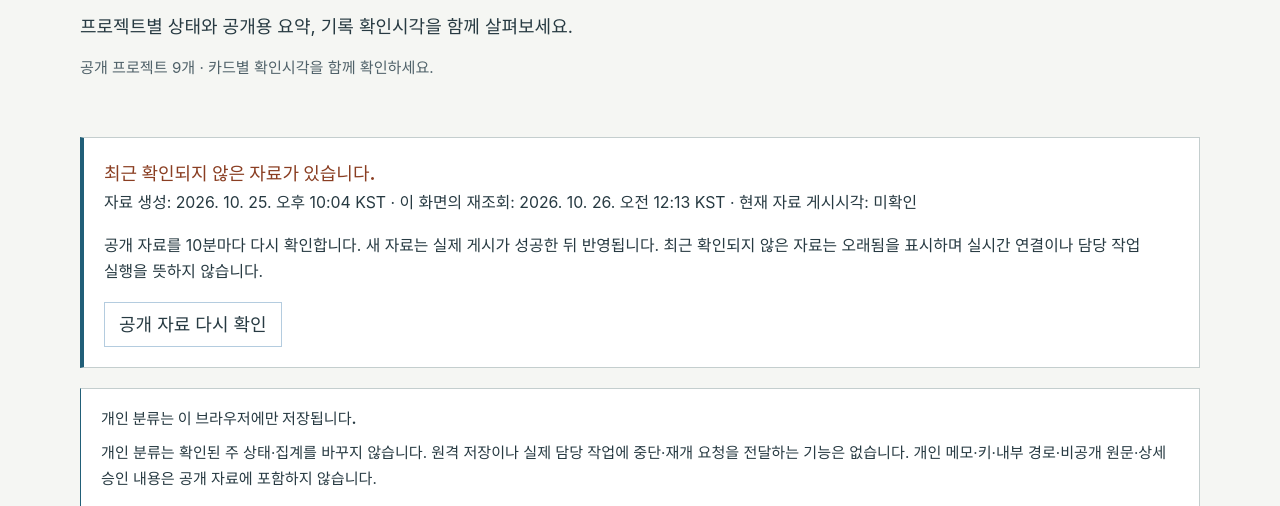
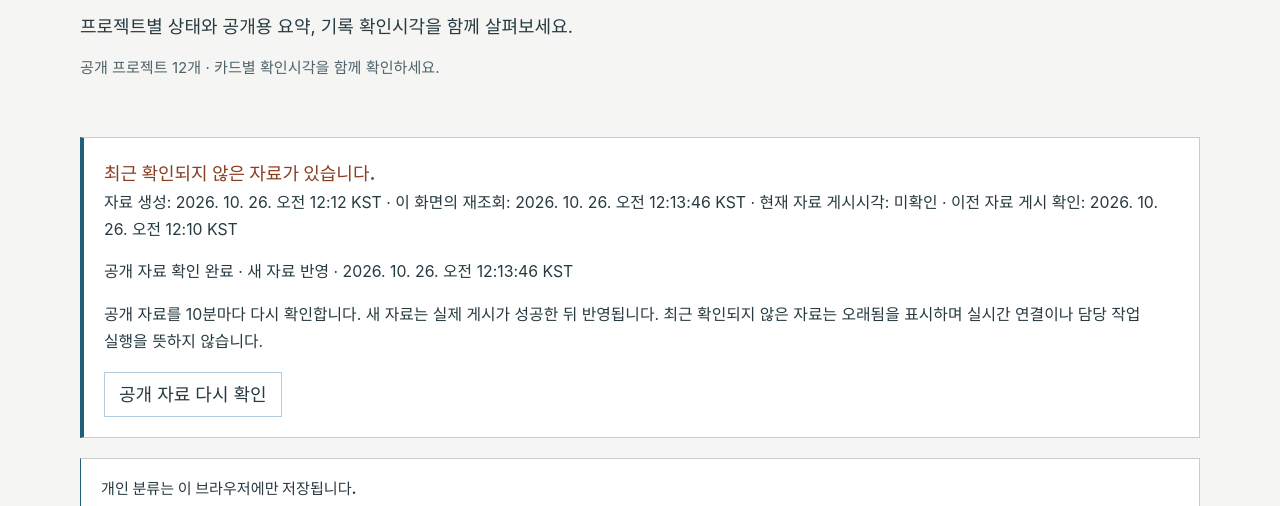
Before and after one commit to DLAte-1201/dlate-1201.github.io, a plain HTML site: page moa/index.html in a window 1280 px wide. Shown: the part 247-753 px from the top of the page. Drawn offline with Linux system fonts and the light colour scheme.

Commit message:
Fix MOA public dashboard and include approved research pilots
Publish the reviewed twelve-project public field selection under moa/ only.
Add verified refresh feedback, backup reselection recovery and cache-generation protection.
Preserve the website root and keep private project records and notes excluded.

```diff
--- a/moa/app.js
+++ b/moa/app.js
@@ -2,11 +2,12 @@
 'use strict';
 const Feed=window.MoaPublicFeed,{HubStore,STATUSES,PREFIX}=window.HubStorage;
 const $=s=>document.querySelector(s),esc=s=>String(s).replace(/[&<>"']/g,c=>({'&':'&amp;','<':'&lt;','>':'&gt;','"':'&quot;',"'":'&#39;'}[c]));
-const date=v=>v?new Intl.DateTimeFormat('ko-KR',{timeZone:'Asia/Seoul',dateStyle:'medium',timeStyle:'short'}).format(new Date(v))+' KST':'미확인';
+const date=(v,seconds=false)=>v?new Intl.DateTimeFormat('ko-KR',{timeZone:'Asia/Seoul',dateStyle:'medium',timeStyle:seconds?'medium':'short'}).format(new Date(v))+' KST':'미확인';
 const kindName=k=>k==='research'?'연구':'일반';
 let data=null,projects=[],lastRevision=null,feedView=null,store,state={latest:{},history:{},damaged:[]},storageError=false,kind='all',status='all',query='',selected=null,pending=null,generation=0;
 const labels=Feed.LABELS,defaultStatus=p=>({active:'active',maintenance:'maintenance',completed:'completed'}[p.workClass]||'paused'),personal=p=>state.latest[p.id]?.status??defaultStatus(p);
 function notify(message,error=false){$('#save-status').textContent=message;$('#save-status').dataset.error=error;$('#detail-feedback').textContent=selected?message:'';}
+function resetImport(){generation++;pending=null;$('#import-file').value='';$('#import-preview').hidden=true;$('#import-preview').textContent='';}
 function read(){if(!store)store=new HubStore(window.localStorage,Feed.IDS);state=store.read();storageError=false;}
 try{read();}catch(e){storageError=true;notify(e.message,true);}
 function detail(){
@@ -33,11 +34,13 @@ function render(){
 function ageCards(){for(const p of projects){const el=document.querySelector('[data-checked="'+p.id+'"]');if(el){const stale=Date.now()-Date.parse(p.recordCheckedAt)>1200000;el.textContent='자료 확인 '+date(p.recordCheckedAt)+(stale?' · 최근 확인되지 않음':'');el.dataset.stale=stale;}}}
 function renderFeed(view){
  feedView=view;
+ const refreshButton=$('#refresh-feed');refreshButton.disabled=!!view.checking;refreshButton.setAttribute('aria-busy',String(!!view.checking));refreshButton.textContent=view.checking?'확인 중…':'공개 자료 다시 확인';
  const names={unavailable:'공개 자료를 확인하지 못했습니다.',overdue:'최근 확인되지 않은 자료가 있습니다.',recentlyChecked:'최근 담당 기록 확인자료입니다.','recently-checked':'최근 담당 기록 확인자료입니다.','fetch-failed':'공개 자료 재조회 실패 · 이전 자료를 표시합니다.','source-unconfirmed':'자료 출처 확인이 실패해 기존 현황을 표시합니다.'};
- $('#feed-health').textContent=names[view.state]||'자료 확인 중';
+ $('#feed-health').textContent=view.checking?'공개 자료를 확인하고 있습니다.':names[view.state]||'자료 확인 중';
  $('#feed-health').dataset.state=view.state;
+ $('#refresh-feedback').textContent=view.checking?'':view.lastFetchOutcome==='unchanged'?'공개 자료 확인 완료 · 변경 없음 · '+date(view.lastAttemptFinishedAt,true):view.lastFetchOutcome==='updated'?'공개 자료 확인 완료 · 새 자료 반영 · '+date(view.lastAttemptFinishedAt,true):view.lastFetchOutcome==='failed'?'공개 자료 재조회 실패 · 이전 자료 유지':'';
  const pub=view.lastConfirmedPublication;
- $('#feed-times').textContent='자료 생성: '+date(view.data?.generatedAt)+' · 이 화면의 재조회: '+date(view.lastFetchedAt)+' · 현재 자료 게시시각: '+date(view.publishedAt)+(pub&&!view.publishedAt?' · 이전 자료 게시 확인: '+date(pub.verifiedAt):'');
+ $('#feed-times').textContent='자료 생성: '+date(view.data?.generatedAt)+' · 이 화면의 재조회: '+date(view.lastFetchedAt,true)+' · 현재 자료 게시시각: '+date(view.publishedAt)+(pub&&!view.publishedAt?' · 이전 자료 게시 확인: '+date(pub.verifiedAt):'');
  if(view.data&&view.data.revision!==lastRevision){data=view.data;projects=data.projects;lastRevision=data.revision;render();}
  else if(!data)render();else ageCards();
 }
@@ -58,10 +61,10 @@ $('#reread').addEventListener('click',()=>{try{read();render();notify('저장된
 window.addEventListener('storage',e=>{if(e.key?.startsWith(PREFIX))try{read();render();notify('다른 탭에서 바꾼 개인 분류를 반영했습니다.');}catch(error){notify(error.message,true);}});
 $('#export-backup').addEventListener('click',()=>{try{const url=URL.createObjectURL(new Blob([JSON.stringify(store.backup(),null,2)],{type:'application/json'})),a=document.createElement('a');a.href=url;a.download='moa-public-backup.json';a.click();setTimeout(()=>URL.revokeObjectURL(url),1000);}catch(e){notify(e.message,true);}});
 $('#import-file').addEventListener('change',async e=>{
- const token=++generation;pending=null;$('#import-preview').hidden=true;const file=e.target.files[0];if(!file)return;
- try{if(file.size>500000)throw Error('500KB 이하의 JSON 백업을 선택하세요.');const text=await file.text();if(token!==generation)return;const backup=store.parseBackup(text),preview=store.preview(backup);pending=backup;$('#import-preview').innerHTML='<p>새로 반영할 분류 '+preview.incoming.length+'개 · 유지할 분류 '+preview.kept+'개</p><ul>'+preview.incoming.map(c=>'<li>'+esc(projects.find(p=>p.id===c.projectId)?.name||c.projectId)+' · '+(c.status?STATUSES[c.status]:'기본 분류')+'</li>').join('')+'</ul><div class="buttons"><button id="apply-import">백업 적용</button><button id="cancel-import">취소</button></div>';$('#import-preview').hidden=false;}catch(error){if(token===generation)notify(error.message,true);}
+ const token=++generation;pending=null;$('#import-preview').hidden=true;$('#import-preview').textContent='';const file=e.target.files[0];e.target.value='';if(!file)return;
+ try{if(file.size>500000)throw Error('500KB 이하의 JSON 백업을 선택하세요.');const text=await file.text();if(token!==generation)return;const backup=store.parseBackup(text),preview=store.preview(backup);pending=backup;$('#import-preview').innerHTML='<p>새로 반영할 분류 '+preview.incoming.length+'개 · 유지할 분류 '+preview.kept+'개</p><ul>'+preview.incoming.map(c=>'<li>'+esc(projects.find(p=>p.id===c.projectId)?.name||c.projectId)+' · '+(c.status?STATUSES[c.status]:'기본 분류')+'</li>').join('')+'</ul><div class="buttons"><button id="apply-import">백업 적용</button><button id="cancel-import">취소</button></div>';$('#import-preview').hidden=false;}catch(error){if(token===generation){resetImport();notify(error.message,true);}}
 });
-$('#import-preview').addEventListener('click',e=>{const b=e.target.closest('button');if(!b)return;if(b.id==='cancel-import'){pending=null;$('#import-preview').hidden=true;}if(b.id==='apply-import'&&pending){try{const imported=store.importBackup(pending);state=imported.state;storageError=false;pending=null;$('#import-preview').hidden=true;render();notify('백업 분류 '+imported.added+'개 반영 · 기존 분류 '+imported.kept+'개 유지');}catch(error){notify(error.message,true);}}});
+$('#import-preview').addEventListener('click',e=>{const b=e.target.closest('button');if(!b)return;if(b.id==='cancel-import')resetImport();if(b.id==='apply-import'&&pending){try{const imported=store.importBackup(pending);state=imported.state;storageError=false;resetImport();render();notify('백업 분류 '+imported.added+'개 반영 · 기존 분류 '+imported.kept+'개 유지');}catch(error){resetImport();notify(error.message,true);}}});
 let storage=null;try{storage=window.localStorage;}catch{}
 const controller=Feed.create({storage,fetchData:async()=>{const u=new URL('feed.json',window.location.href);u.searchParams.set('check',String(Date.now()));const r=await fetch(u,{cache:'no-store',signal:AbortSignal.timeout(12000)});if(!r.ok)throw Error('Public data unavailable');const text=await r.text();if(new TextEncoder().encode(text).length>200000)throw Error('Public feed too large');return JSON.parse(text);},render:renderFeed});
 $('#refresh-feed').addEventListener('click',()=>controller.refresh());
--- a/moa/feed.js
+++ b/moa/feed.js
@@ -1,7 +1,10 @@
 (function(root){
 'use strict';
 const validISO=typeof module!=='undefined'?require('./dates.js').validISO:v=>root.MoaDates.validISO(v);
-const IDS=['mirrorrun','nunchi','goose','anchor','groundwork','skill-dividend','pass-the-buck','seed-vault','portfolio'];
+const LEGACY_IDS=['mirrorrun','nunchi','goose','anchor','groundwork','skill-dividend','pass-the-buck','seed-vault','portfolio'];
+const IDS=['mirrorrun','nunchi','goose','anchor','groundwork','skill-dividend','pass-the-buck','back-on-track','show-your-work','pick-up-the-thread','seed-vault','portfolio'];
+const SCOPES={'moa-public-approved-20261025-v1':{ids:LEGACY_IDS,research:7,rank:1},'moa-public-approved-20261025-v2':{ids:IDS,research:10,rank:2}};
+const CURRENT_POLICY='moa-public-approved-20261025-v2',CACHE_KEY='moa-public.feed.v3.scope12',LEGACY_CACHE_KEY='moa-public.feed.v2';
 const LABELS=Object.freeze({active:'작업 진행 중',technical:'기술·접근 차단',decision:'사용자 결정 대기',input:'자료 입력 대기',held:'사용자 보류',maintenance:'유지관리',completed:'프로젝트 종료'});
 const keys=(o,want)=>o&&typeof o==='object'&&!Array.isArray(o)&&JSON.stringify(Object.keys(o).sort())===JSON.stringify([...want].sort());
 const canonical=v=>v===null||typeof v!=='object'?JSON.stringify(v):Array.isArray(v)?'['+v.map(canonical).join(',')+']':'{'+Object.keys(v).sort().map(k=>JSON.stringify(k)+':'+canonical(v[k])).join(',')+'}';
@@ -9,11 +12,13 @@ async function sha(v){const text=typeof v==='string'?v:canonical(v);if(typeof mo
 function safeText(v,max){if(typeof v!=='string'||!v.trim()||v.length>max||/[<>]/.test(v)||/(?:[A-Z]:\\|\/Users\/|\/workspace\/|libfile_|01a[0-9a-f]{5}-|\bsk-[A-Za-z0-9_-]{16,}|gh[pousr]_[A-Za-z0-9]|https?:\/\/|[A-Z0-9._%+-]+@[A-Z0-9.-]+\.[A-Z]{2,}|\.moa-local|project-hub\.v1\.event\.)/i.test(v))throw Error('공개 문구의 형식이나 포함 내용을 확인할 수 없습니다.');return v;}
 function stamp(v,now,nullable=false){if(v===null&&nullable)return null;if(!validISO(v)||Date.parse(v)>now+60000)throw Error('자료 시각이 올바르지 않습니다.');return v;}
 function validate(data,{now=Date.now(),previous=null}={}){
- if(!keys(data,['schemaVersion','policyRevision','revision','dataRevision','factsHash','generatedAt','projects','sourceHealth','publication'])||data.schemaVersion!==2||data.policyRevision!=='moa-public-approved-20261025-v1'||!/^[a-f0-9]{64}$/.test(data.revision)||!/^[a-f0-9]{64}$/.test(data.dataRevision)||!/^[a-f0-9]{64}$/.test(data.factsHash))throw Error('공개 자료 계약이 올바르지 않습니다.');
+ if(!keys(data,['schemaVersion','policyRevision','revision','dataRevision','factsHash','generatedAt','projects','sourceHealth','publication'])||data.schemaVersion!==2||typeof data.policyRevision!=='string'||!Object.hasOwn(SCOPES,data.policyRevision)||!/^[a-f0-9]{64}$/.test(data.revision)||!/^[a-f0-9]{64}$/.test(data.dataRevision)||!/^[a-f0-9]{64}$/.test(data.factsHash))throw Error('공개 자료 계약이 올바르지 않습니다.');
  stamp(data.generatedAt,now);
- if(!Array.isArray(data.projects)||data.projects.length!==IDS.length)throw Error('공개 프로젝트 범위가 다릅니다.');
+ const scope=SCOPES[data.policyRevision];
+ if(previous&&SCOPES[previous.policyRevision]?.rank>scope.rank)throw Error('이전 공개목록으로 현재 범위를 되돌릴 수 없습니다.');
+ if(!Array.isArray(data.projects)||data.projects.length!==scope.ids.length)throw Error('공개 프로젝트 범위가 다릅니다.');
  data.projects.forEach((p,i)=>{
-  if(!keys(p,['id','name','kind','workClass','summary','lastResultAt','sourceQueriedAt','recordCheckedAt','sourceUpdatedAt'])||p.id!==IDS[i]||p.kind!==(i<7?'research':'general')||typeof p.workClass!=='string'||!Object.hasOwn(LABELS,p.workClass))throw Error('공개 항목의 자료형이나 상태가 올바르지 않습니다.');
+  if(!keys(p,['id','name','kind','workClass','summary','lastResultAt','sourceQueriedAt','recordCheckedAt','sourceUpdatedAt'])||p.id!==scope.ids[i]||p.kind!==(i<scope.research?'research':'general')||typeof p.workClass!=='string'||!Object.hasOwn(LABELS,p.workClass))throw Error('공개 항목의 자료형이나 상태가 올바르지 않습니다.');
   safeText(p.name,80);safeText(p.summary,180);stamp(p.lastResultAt,now,true);stamp(p.sourceQueriedAt,now,true);stamp(p.recordCheckedAt,now);stamp(p.sourceUpdatedAt,now);
   if(p.sourceQueriedAt&&Date.parse(p.sourceQueriedAt)>Date.parse(p.recordCheckedAt))throw Error('출처 조회·자료 확인 시각 불일치');
   if(p.lastResultAt&&Date.parse(p.lastResultAt)>Date.parse(p.recordCheckedAt)+60000)throw Error('결과·확인 시각이 맞지 않습니다.');
@@ -41,20 +46,23 @@ function assess(data,{now=Date.now(),fetchError=false}={}){
  return{state:fetchError?'fetch-failed':data.sourceHealth.state==='unconfirmed'?'source-unconfirmed':cards.some(p=>p.stale)?'overdue':'recently-checked',cards,publishedAt:currentPublication?.deployedAt||null,lastConfirmedPublication:data.publication};
 }
 function create({fetchData,render,storage=null,now=Date.now,setTimer=setInterval,clearTimer=clearInterval}){
- let current=null,pending=null,error=null,lastFetchedAt=null,timer=null,ageTimer=null;
- const cacheKey='moa-public.feed.v2';
- function view(){render({data:current,...assess(current,{now:now(),fetchError:!!error}),error,lastFetchedAt});}
- async function seed(){if(current){view();return;}try{const raw=storage?.getItem(cacheKey);if(raw&&raw.length<200000)current=await verify(JSON.parse(raw),{now:now()});}catch{}view();}
- function refresh(){if(pending)return pending;pending=(async()=>{try{
-  const next=await verify(await fetchData(),{now:now(),previous:current});
-  current=next;lastFetchedAt=new Date(now()).toISOString();error=null;
-  try{storage?.setItem(cacheKey,JSON.stringify(next));}catch{}
- }catch{error='공개 자료를 다시 읽지 못했습니다. 이전 자료를 유지합니다.';}finally{view();pending=null;}})();return pending;}
+ let current=null,pending=null,error=null,lastFetchedAt=null,timer=null,ageTimer=null,checking=false,lastFetchOutcome=null,lastAttemptFinishedAt=null;
+ let scopeFloorSeen=false;
+ async function newCache(){let raw;try{raw=storage?.getItem(CACHE_KEY);if(raw===null||raw===undefined)return{exists:false,data:null};scopeFloorSeen=true;if(typeof raw!=='string'||raw.length>=200000)return{exists:true,data:null};const data=await verify(JSON.parse(raw),{now:now()});return{exists:true,data:data.policyRevision===CURRENT_POLICY?data:null};}catch{return{exists:raw!==null&&raw!==undefined,data:null};}}
+ function view(){render({data:current,...assess(current,{now:now(),fetchError:!!error}),error,lastFetchedAt,checking,lastFetchOutcome,lastAttemptFinishedAt});}
+ async function seed(){if(current){view();return;}const cached=await newCache();if(cached.exists)current=cached.data;else try{const raw=storage?.getItem(LEGACY_CACHE_KEY);if(raw&&raw.length<200000){const legacy=await verify(JSON.parse(raw),{now:now()}),appeared=await newCache();if(appeared.exists)current=appeared.data;else{current=legacy;if(current.policyRevision===CURRENT_POLICY){scopeFloorSeen=true;try{storage?.setItem(CACHE_KEY,JSON.stringify(current));}catch{}}}}}catch{}view();}
+ function refresh(){if(pending)return pending;checking=true;pending=Promise.resolve().then(async()=>{try{
+  const incoming=await fetchData();if(current?.policyRevision!==CURRENT_POLICY){const shared=await newCache();if(shared.data)current=shared.data;}
+  if(scopeFloorSeen&&incoming?.policyRevision!==CURRENT_POLICY)throw Error('이전 캐시 세대의 자료로 현재 공개 범위를 되돌릴 수 없습니다.');
+  const next=await verify(incoming,{now:now(),previous:current});
+  lastFetchOutcome=current?.revision===next.revision?'unchanged':'updated';current=next;lastFetchedAt=new Date(now()).toISOString();error=null;
+  if(next.policyRevision===CURRENT_POLICY){scopeFloorSeen=true;try{storage?.setItem(CACHE_KEY,JSON.stringify(next));}catch{}}
+ }catch{lastFetchOutcome='failed';error='공개 자료를 다시 읽지 못했습니다. 이전 자료를 유지합니다.';}finally{lastAttemptFinishedAt=new Date(now()).toISOString();checking=false;pending=null;view();}});view();return pending;}
  let starting=null;
  function start(){if(starting)return starting;if(timer!==null)return Promise.resolve();starting=(async()=>{await seed();await refresh();timer=setTimer(refresh,600000);ageTimer=setTimer(view,30000);})().finally(()=>{starting=null;});return starting;}
  function stop(){if(timer!==null)clearTimer(timer);if(ageTimer!==null)clearTimer(ageTimer);timer=ageTimer=null;}
- return{start,refresh,stop,inspect:()=>({current,pending:!!pending,error,lastFetchedAt})};
+ return{start,refresh,stop,inspect:()=>({current,pending:!!pending,error,lastFetchedAt,lastFetchOutcome,lastAttemptFinishedAt})};
 }
-const api={IDS,LABELS,canonical,sha,safeText,validate,verify,assess,create};
+const api={IDS,LABELS,canonical,sha,safeText,validate,verify,assess,create,CACHE_KEY,LEGACY_CACHE_KEY};
 if(typeof module!=='undefined')module.exports=api;else root.MoaPublicFeed=api;
 })(typeof globalThis!=='undefined'?globalThis:this);
--- a/moa/feed.json
+++ b/moa/feed.json
@@ -1,6 +1,6 @@
 {
   "schemaVersion": 2,
-  "policyRevision": "moa-public-approved-20261025-v1",
+  "policyRevision": "moa-public-approved-20261025-v2",
   "projects": [
     {
       "id": "mirrorrun",
@@ -19,10 +19,10 @@
       "kind": "research",
       "workClass": "technical",
       "summary": "수집 준비에 대한 독립 검토 결과를 기다리고 있습니다.",
-      "lastResultAt": null,
+      "lastResultAt": "2026-10-25T14:25:16Z",
       "sourceQueriedAt": "2026-10-25T12:29:31Z",
-      "recordCheckedAt": "2026-10-25T12:38:16.181Z",
-      "sourceUpdatedAt": "2026-10-25T12:38:16.181Z"
+      "recordCheckedAt": "2026-10-25T14:34:41.495Z",
+      "sourceUpdatedAt": "2026-10-25T14:34:41.495Z"
     },
     {
       "id": "goose",
@@ -30,10 +30,10 @@
       "kind": "research",
       "workClass": "decision",
       "summary": "연결 단계의 범위와 진행 여부를 결정해야 합니다.",
-      "lastResultAt": "2026-10-25T00:38:24+09:00",
-      "sourceQueriedAt": "2026-10-25T12:31:25Z",
-      "recordCheckedAt": "2026-10-25T12:38:16.181Z",
-      "sourceUpdatedAt": "2026-10-25T12:38:16.181Z"
+      "lastResultAt": null,
+      "sourceQueriedAt": "2026-10-25T13:25:53Z",
+      "recordCheckedAt": "2026-10-25T13:31:18.735Z",
+      "sourceUpdatedAt": "2026-10-25T13:31:18.735Z"
     },
     {
       "id": "anchor",
@@ -51,11 +51,11 @@
       "name": "Groundwork",
       "kind": "research",
       "workClass": "technical",
-      "summary": "검증 도구에 필요한 조건을 확인하며 준비 작업을 진행하고 있습니다.",
+      "summary": "검증 도구에 필요한 기술 조건을 확인하고 있습니다.",
       "lastResultAt": null,
       "sourceQueriedAt": "2026-10-25T12:30:41Z",
-      "recordCheckedAt": "2026-10-25T12:38:16.181Z",
-      "sourceUpdatedAt": "2026-10-25T12:38:16.181Z"
+      "recordCheckedAt": "2026-10-25T14:34:41.495Z",
+      "sourceUpdatedAt": "2026-10-25T14:34:41.495Z"
     },
     {
       "id": "skill-dividend",
@@ -80,6 +80,39 @@
       "sourceUpdatedAt": "2026-10-25T12:38:16.181Z"
     },
     {
+      "id": "back-on-track",
+      "name": "Back on Track",
+      "kind": "research",
+      "workClass": "decision",
+      "summary": "다음 연구 단계의 범위와 진행 여부를 결정해야 합니다.",
+      "lastResultAt": "2026-10-25T00:30:39+09:00",
+      "sourceQueriedAt": null,
+      "recordCheckedAt": "2026-10-25T02:20:28+09:00",
+      "sourceUpdatedAt": "2026-10-25T00:30:57+09:00"
+    },
+    {
+      "id": "show-your-work",
+      "name": "Show Your Work",
+      "kind": "research",
+      "workClass": "technical",
+      "summary": "검증 준비에 필요한 기술 조건을 확인하고 있습니다.",
+      "lastResultAt": null,
+      "sourceQueriedAt": "2026-10-25T12:12:11Z",
+      "recordCheckedAt": "2026-10-25T12:38:16.181Z",
+      "sourceUpdatedAt": "2026-10-25T12:38:16.181Z"
+    },
+    {
+      "id": "pick-up-the-thread",
+      "name": "Pick Up the Thread",
+      "kind": "research",
+      "workClass": "technical",
+      "summary": "후속 검토에 필요한 기술 조건을 확인하고 있습니다.",
+      "lastResultAt": null,
+      "sourceQueriedAt": "2026-10-25T12:21:27Z",
+      "recordCheckedAt": "2026-10-25T12:38:16.181Z",
+      "sourceUpdatedAt": "2026-10-24T10:13:42.663Z"
+    },
+    {
       "id": "seed-vault",
       "name": "Seed Vault",
       "kind": "general",
@@ -96,19 +129,24 @@
       "kind": "general",
       "workClass": "technical",
       "summary": "웹사이트 게시에 필요한 기술 조건을 확인하고 있습니다.",
-      "lastResultAt": null,
+      "lastResultAt": "2026-10-25T14:23:45Z",
       "sourceQueriedAt": "2026-10-25T11:58:02Z",
-      "recordCheckedAt": "2026-10-25T12:04:54.571Z",
-      "sourceUpdatedAt": "2026-10-25T12:04:54.571Z"
+      "recordCheckedAt": "2026-10-25T14:34:41.495Z",
+      "sourceUpdatedAt": "2026-10-25T14:34:41.495Z"
     }
   ],
   "sourceHealth": {
     "state": "ok",
     "failedAt": null
   },
-  "factsHash": "feebe38d36eb0bcffc4668223691f5ef17b0731ca7628549705eb798949a1eed",
-  "dataRevision": "d5cf6b9a9035be1f8f80fbf352d73bd9fdcac3d0abaa33d5e3e2b7df3c0fdd9c",
-  "generatedAt": "2026-10-25T13:04:06.371Z",
-  "publication": null,
-  "revision": "f0744ab44c9e288008b9c7ca8e0aee7fd5f48b104a08a120e607cb5a158a7157"
+  "factsHash": "29a6e51f7f94c13b6ec693f73c20c073c720dd660b6d7a5ee6b9de3ef52c3caa",
+  "dataRevision": "c18097216cc786c425f0e785cfd7e9b107e4ef176bf59eff7f5f4a5ac6e0dbcc",
+  "generatedAt": "2026-10-25T15:12:00.323Z",
+  "publication": {
+    "feedRevision": "d5cf6b9a9035be1f8f80fbf352d73bd9fdcac3d0abaa33d5e3e2b7df3c0fdd9c",
+    "commit": "c6663b09f5228da76fd0058af940c13994913c09",
+    "deployedAt": "2026-10-25T13:20:44Z",
+    "verifiedAt": "2026-10-25T15:10:19.987Z"
+  },
+  "revision": "699780602c31c175c54ead0f987f5af69707533d5adbbfbde809ed8574a106de"
 }
--- a/moa/index.html
+++ b/moa/index.html
@@ -5,20 +5,20 @@
   <meta name="viewport" content="width=device-width,initial-scale=1">
   <meta name="description" content="MOA 프로젝트 진행 현황. 공개 범위에 포함된 프로젝트의 이름과 진행 상태를 보여 줍니다.">
   <meta http-equiv="Content-Security-Policy" content="default-src 'self'; script-src 'self'; style-src 'self'; connect-src 'self'; img-src 'self' data:; object-src 'none'; base-uri 'none'; form-action 'none'">
-  <meta name="moa-public-revision" content="19fa6c4fae4210b979d66d6cdafaae20028336810624648e2fd58e9496158548">
+  <meta name="moa-public-revision" content="273cbe592b206536002f60a9f0921f100bd7e8fc2aa86b0dd7a25f05732532e8">
   <title>MOA · Material Of All</title>
   <link rel="stylesheet" href="styles.css?v=5c61275a79423a010fb5c17955f76df83687f63c5c90f0718ecdc2a1787c3a45">
 
   <script defer src="dates.js?v=dff840454c1741b1342053b20096a25c7851e2805dbe13d2b5f518163faf1ab5"></script>
   <script defer src="storage.js?v=a504947c3f167efc9994dd617400a456d7a23e71b252cf47c03881899a85d69c"></script>
-  <script defer src="feed.js?v=ed67c6d6d2646bec39594ad7ace7ba7b34aaa9164173261e68ec937e16a1cced"></script><script defer src="app.js?v=fda84fd987154bafb340b4a764a1fc5c8c1e95973facda39d1bf22665a265340"></script>
+  <script defer src="feed.js?v=7661305f6f323bfba5af92f9016164d61cfefc67ce59969458c1b3fe4066926e"></script><script defer src="app.js?v=aca496abab81909ed81c593d247b985eeee7c8c3f3a58d28d0014f551f167a28"></script>
 </head>
 <body>
 <a class="skip" href="#main">본문으로</a>
 <header><a class="brand" href="#main"><strong>MOA</strong><span>Material Of All</span></a><span class="edition">공개용 현황판</span></header>
 <main id="main">
   <section class="intro"><p class="eyebrow">PROJECT OVERVIEW</p><h1>프로젝트 진행 현황</h1><p>프로젝트별 상태와 공개용 요약, 기록 확인시각을 함께 살펴보세요.</p><p class="scope" id="scope"></p></section>
-  <aside class="feed-panel" aria-label="공개 자료 갱신 상태"><strong id="feed-health" role="status" aria-live="polite">자료 확인 중</strong><p id="feed-times"></p><p>공개 자료를 10분마다 다시 확인합니다. 새 자료는 실제 게시가 성공한 뒤 반영됩니다. 최근 확인되지 않은 자료는 오래됨을 표시하며 실시간 연결이나 담당 작업 실행을 뜻하지 않습니다.</p><button id="refresh-feed">공개 자료 다시 확인</button></aside><aside class="scope-note"><strong>개인 분류는 이 브라우저에만 저장됩니다.</strong><p>개인 분류는 확인된 주 상태·집계를 바꾸지 않습니다. 원격 저장이나 실제 담당 작업에 중단·재개 요청을 전달하는 기능은 없습니다. 개인 메모·키·내부 경로·비공개 원문·상세 승인 내용은 공개 자료에 포함하지 않습니다.</p></aside>
+  <aside class="feed-panel" aria-label="공개 자료 갱신 상태"><strong id="feed-health" role="status" aria-live="polite">자료 확인 중</strong><p id="feed-times"></p><p id="refresh-feedback" role="status" aria-live="polite"></p><p>공개 자료를 10분마다 다시 확인합니다. 새 자료는 실제 게시가 성공한 뒤 반영됩니다. 최근 확인되지 않은 자료는 오래됨을 표시하며 실시간 연결이나 담당 작업 실행을 뜻하지 않습니다.</p><button id="refresh-feed">공개 자료 다시 확인</button></aside><aside class="scope-note"><strong>개인 분류는 이 브라우저에만 저장됩니다.</strong><p>개인 분류는 확인된 주 상태·집계를 바꾸지 않습니다. 원격 저장이나 실제 담당 작업에 중단·재개 요청을 전달하는 기능은 없습니다. 개인 메모·키·내부 경로·비공개 원문·상세 승인 내용은 공개 자료에 포함하지 않습니다.</p></aside>
   <section aria-label="공개 프로젝트 작업 현황 요약" id="summary" class="summary"></section>
   <section aria-label="프로젝트 찾기" class="filters">
     <label for="search">프로젝트 검색</label><input id="search" type="search" placeholder="이름으로 찾기" autocomplete="off">
```
